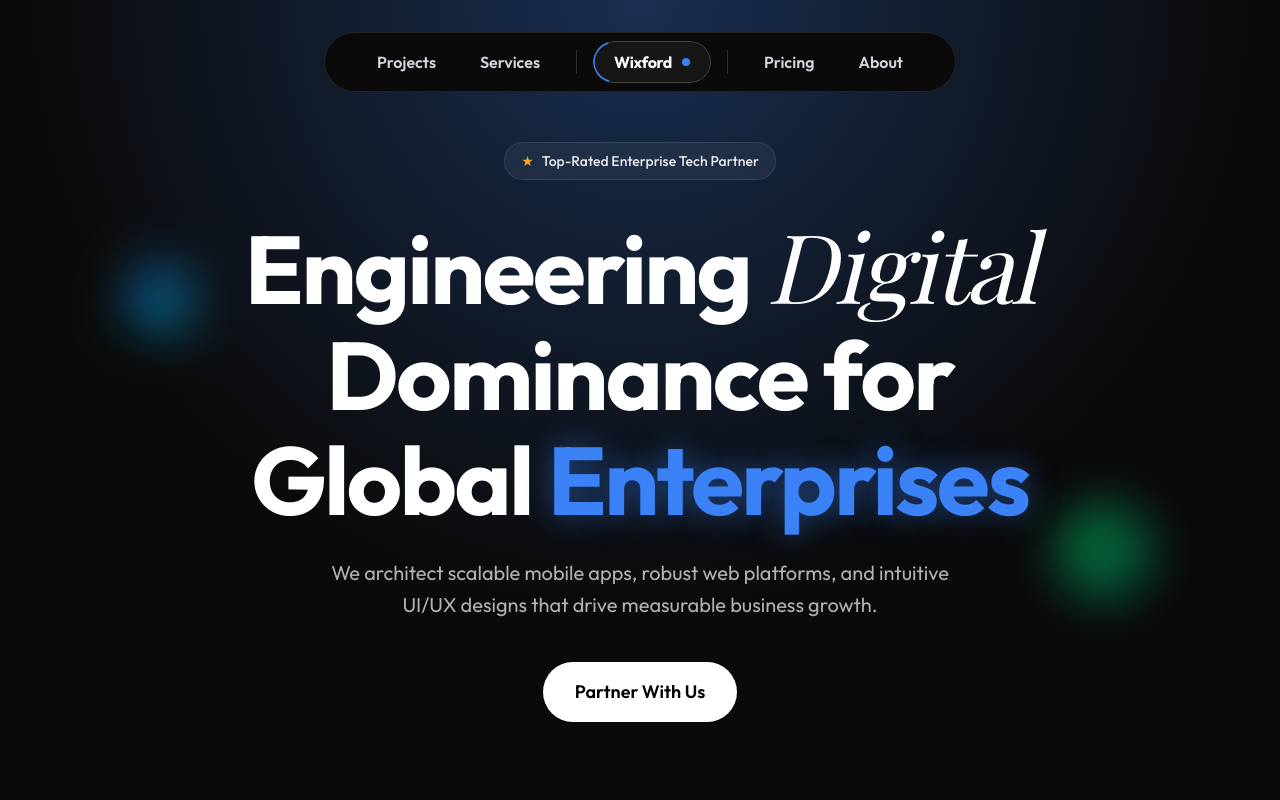
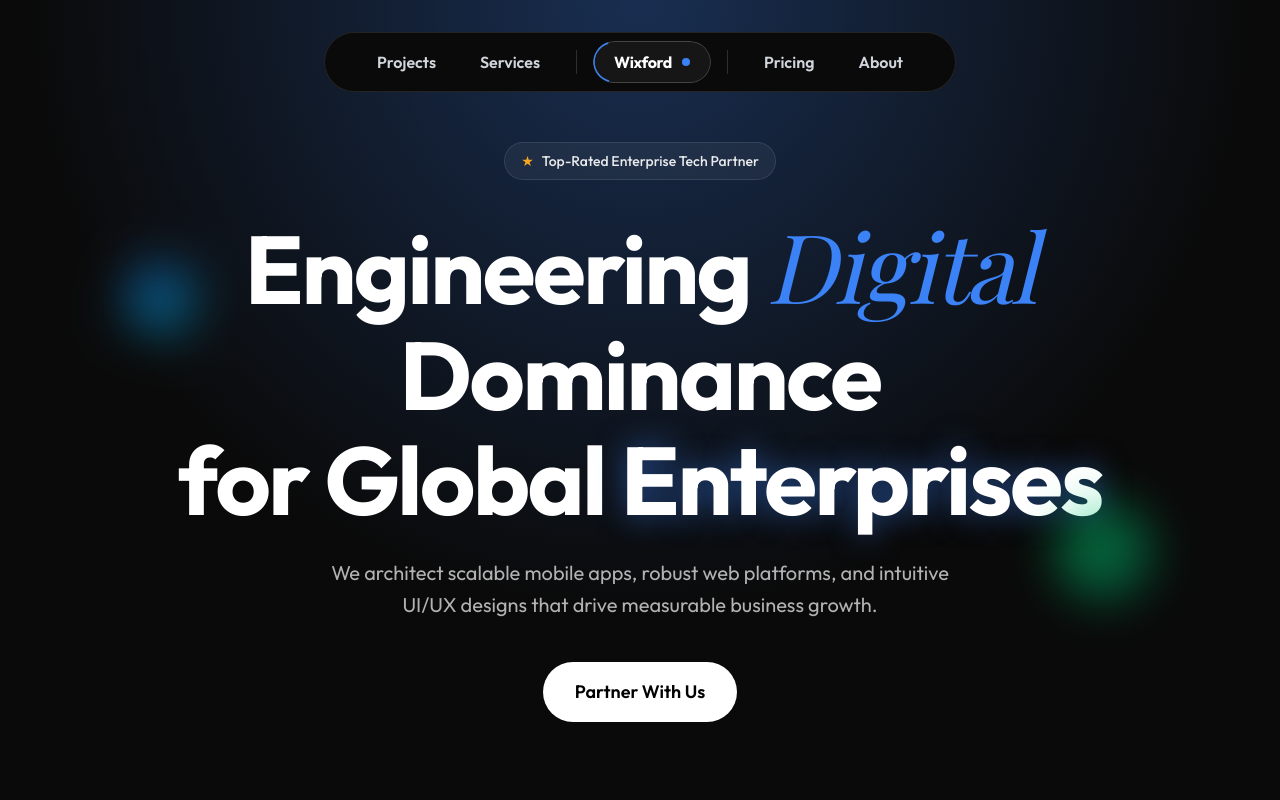
Before and after one commit to WixfordDev/wixford-main-web, a Next.js app: page / in a window 1280 px wide. Shown: the top 800 px of the page. Built offline with nearby package versions, Linux system fonts and the light colour scheme; a web font is replaced by a local one.

Commit message:
update promotion video added

```diff
--- a/src/components/Hero.tsx
+++ b/src/components/Hero.tsx
@@ -37,8 +37,9 @@
         </div>
 
         <h1 ref={titleRef} className="text-4xl sm:text-5xl md:text-7xl lg:text-8xl font-bold leading-[1.1] mb-5 sm:mb-6 tracking-tight">
-          Engineering <span className="font-display italic font-light">Digital</span> Dominance for <br className="hidden sm:block" />
-          Global <span className="text-[#3b82f6] text-shadow-blue">Enterprises</span>
+          Engineering <span className="font-display italic font-light text-[#3b82f6]">Digital</span> Dominance  <br className="hidden sm:block" />
+          for
+          Global <span className="text-shadow-blue">Enterprises</span>
         </h1>
 
         <p ref={textRef} className="text-base sm:text-lg md:text-xl text-[var(--text-secondary)] max-w-xl sm:max-w-2xl mx-auto mb-8 sm:mb-10 leading-relaxed">
```
